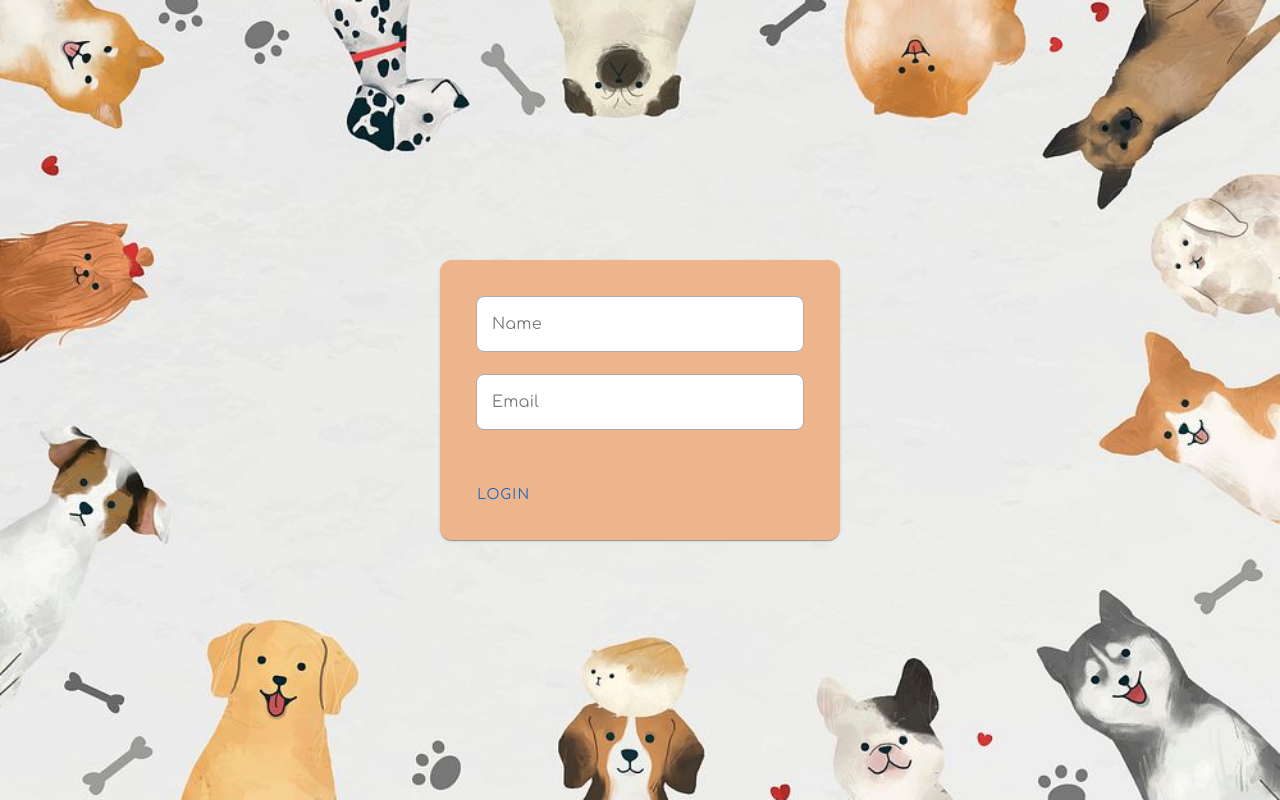
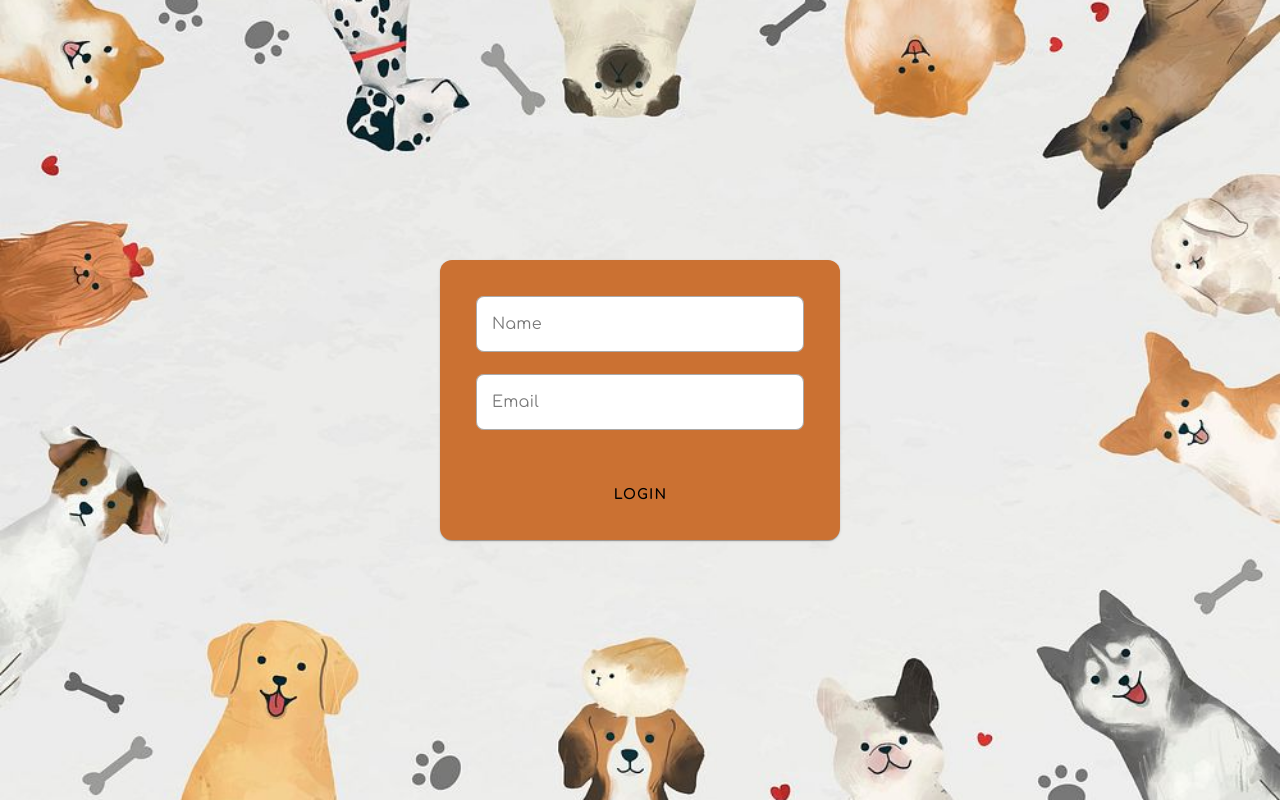
Before and after one commit to pranavbrkr/fetch-dog-app, a Vue app: page /login in a window 1280 px wide. Built offline with nearby package versions, Linux system fonts and the light colour scheme.

Commit message:
login button color and position

```diff
--- a/src/views/LoginView.vue
+++ b/src/views/LoginView.vue
@@ -3,7 +3,6 @@
     <v-card class="login-card pa-5" style="width: 400px; max-width: 90%;">
       <!-- <v-card-title class="text-h5">Login</v-card-title> -->
       <v-card-text>
-        <!-- Using variant="outlined" for a full rectangular border -->
         <v-text-field
           v-model="name"
           label="Name"
@@ -19,8 +18,14 @@
           required
         />
       </v-card-text>
-      <v-card-actions>
-        <v-btn color="primary" @click="handleLogin">Login</v-btn>
+      <v-card-actions class="d-flex justify-center">
+        <v-btn
+          color="primary"
+          class="bold-black-btn"
+          @click="handleLogin"
+        >
+          Login
+        </v-btn>
       </v-card-actions>
     </v-card>
   </div>
@@ -70,23 +75,22 @@ export default {
 }
 
 .login-card {
-  background-color: #eeb48b !important;
+  background-color: #cb7132 !important;
   border-radius: 12px;
 }
 
-/*
-  Use a deep selector so we can style Vuetify internals.
-  This ensures the text field has a full white background
-  and a rounded outline on all sides.
-*/
 .white-outlined ::v-deep .v-field {
-  background-color: #fff !important;  /* full white box */
-  border-radius: 8px !important;      /* rounded corners */
+  background-color: #fff !important;
+  border-radius: 8px !important;
 }
 
-/* OPTIONAL: if you want a custom border color or thicker outline, you can also target .v-field__outline */
 .white-outlined ::v-deep .v-field__outline {
-  border-color: #777 !important; /* Example border color */
-  border-width: 2px !important;  /* Thicker border if desired */
+  border-color: #777 !important;
+  border-width: 2px !important;
+}
+
+.bold-black-btn ::v-deep .v-btn__content {
+  color: black !important;
+  font-weight: 700 !important;
 }
 </style>
```
